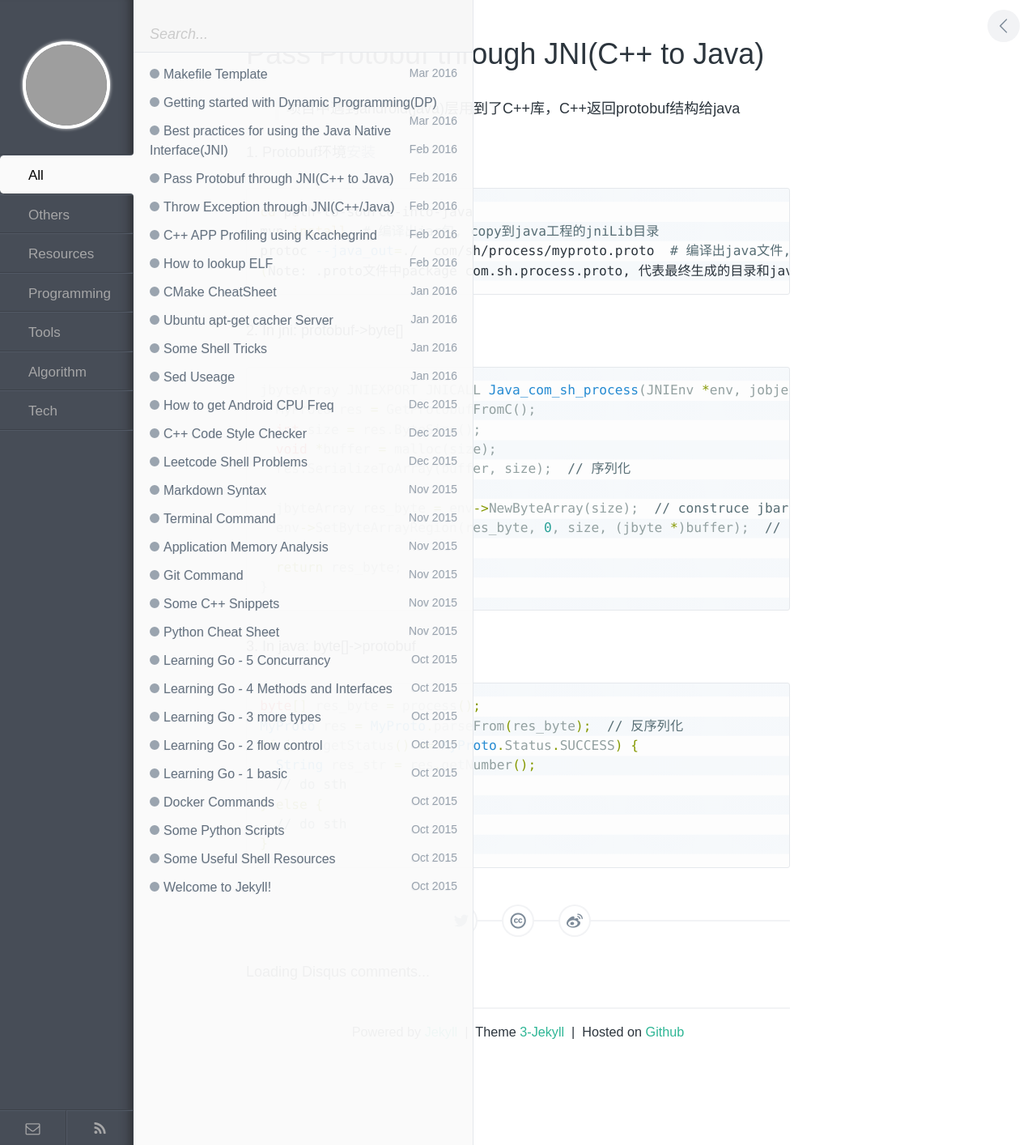
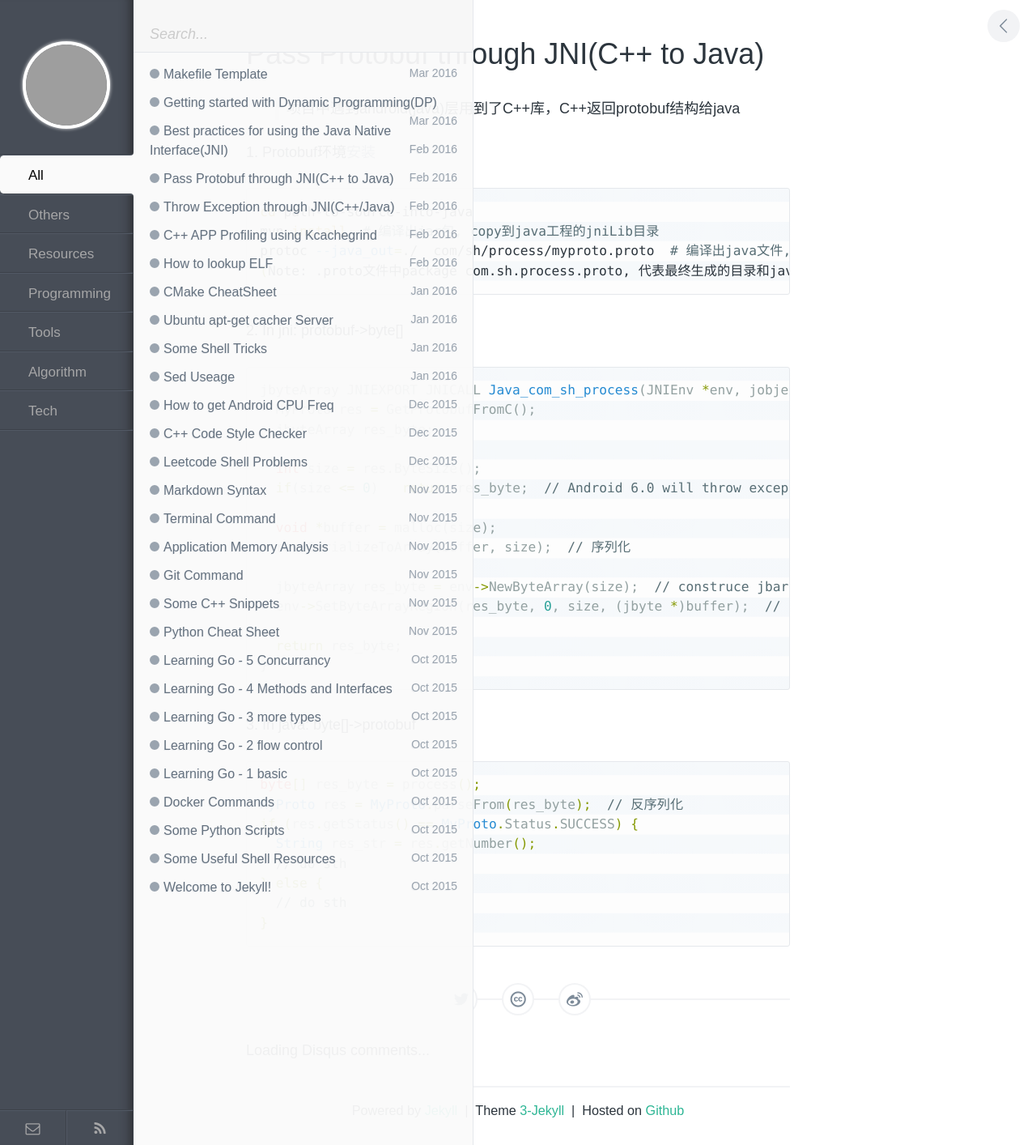
Before and after one commit to wykvictor/wykvictor.github.io, a Jekyll site: the page built from _posts/Tech/2016-02-18-JNI-C++-Pass-Protobuf-to-Java.md, in a window 1280 px wide. Shown: the whole page at 81% size. Built offline with Jekyll 4.4.1, drawn with Linux system fonts in a browser that asks for light colours; comment, search, counter and statistics services are not loaded; grey boxes are pictures that could not be loaded.

Commit message:
update protobuf size=0

```diff
--- a/_posts/Tech/2016-02-18-JNI-C++-Pass-Protobuf-to-Java.md
+++ b/_posts/Tech/2016-02-18-JNI-C++-Pass-Protobuf-to-Java.md
@@ -20,7 +20,11 @@
 {% highlight C++ %}
 jbyteArray JNIEXPORT JNICALL Java_com_sh_process(JNIEnv *env, jobject thiz) {
   MyProto res = GetProtobufFromC();
+  jbyteArray res_byte;
+
   int size = res.ByteSize();
+  if(size <= 0)   return res_byte;  // Android 6.0 will throw exception when calling SetByteArrayRegion if size=0
+
   void *buffer = malloc(size);
   res.SerializeToArray(buffer, size);  // 序列化
 
```
